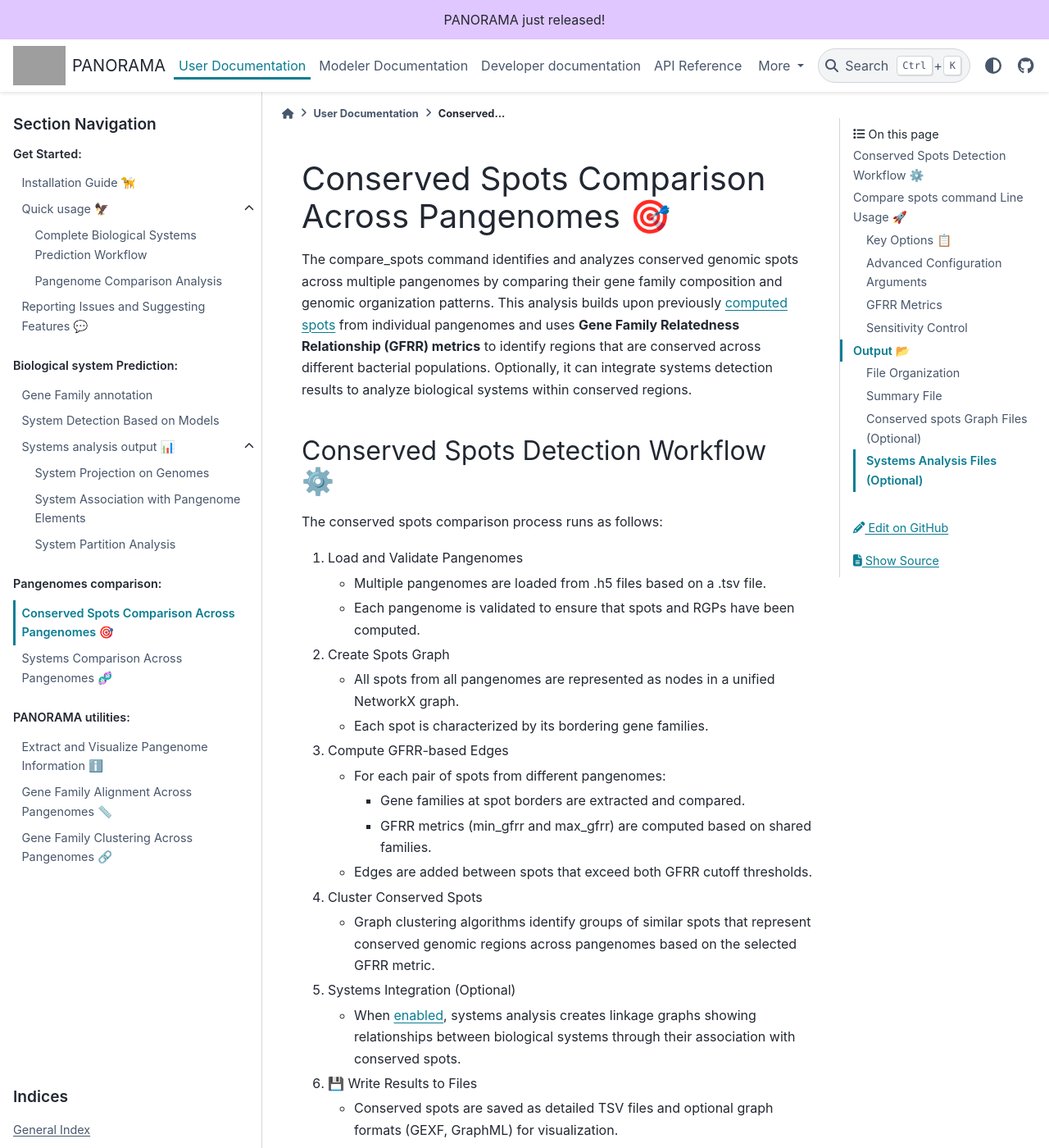
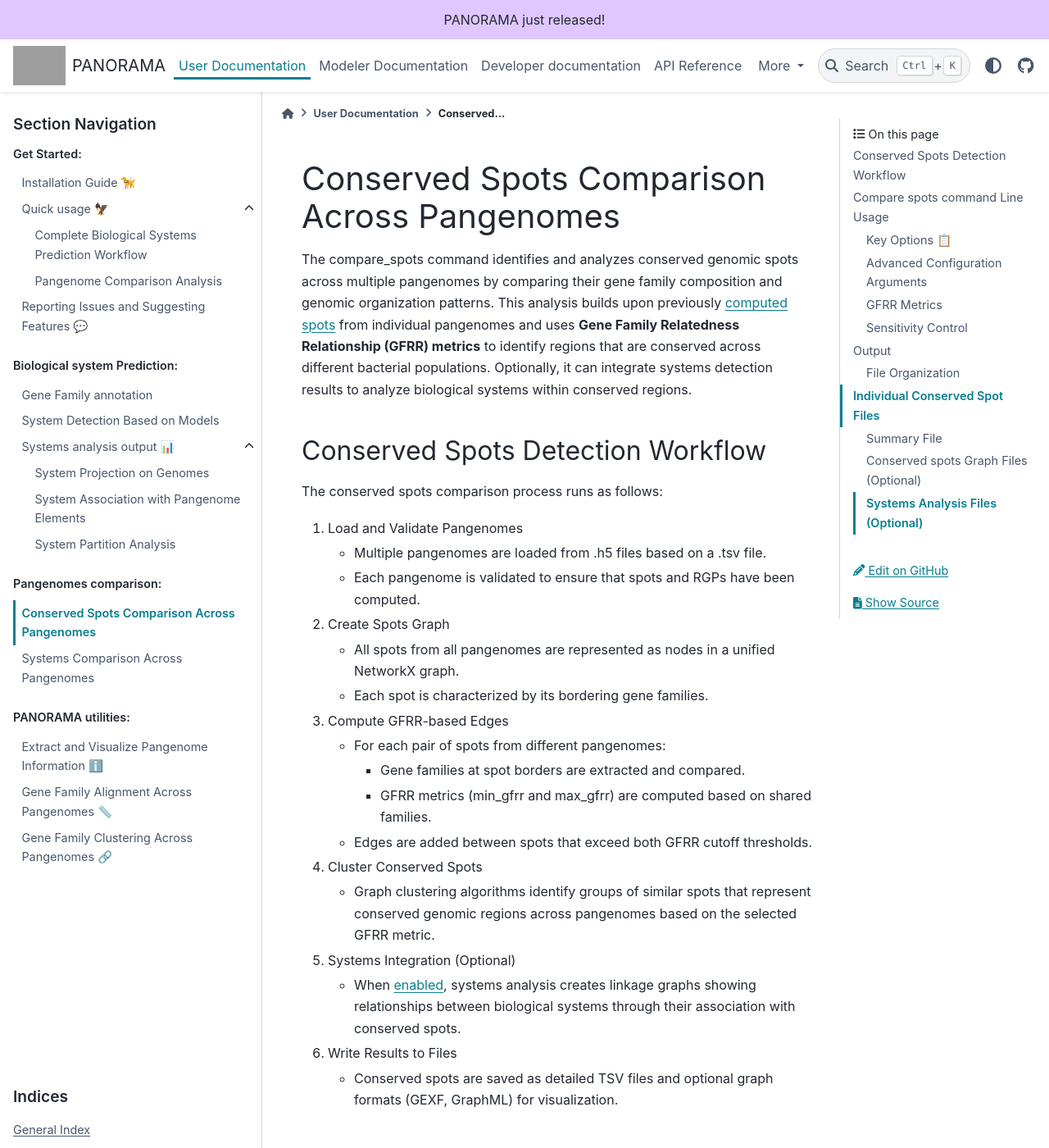
Before and after one commit to labgem/PANORAMA, a Sphinx documentation site: the page built from docs/user/compare_spots.md, in a window 1280 px wide and 1400 px high. Shown: the whole window at 82% size. Built offline with Sphinx 7.4.7 and the PyData theme 0.15.4, drawn with Linux system fonts in a browser that asks for light colours; the version number could not be read and is left out; some of the changed text lies outside the part shown; grey boxes are pictures that could not be loaded.

Commit message:
Reformat compare_spots and compare_systems documentation by simplifying headers, removing emojis, and ensuring consistency across sections.

````diff
--- a/docs/user/compare_spots.md
+++ b/docs/user/compare_spots.md
@@ -1,4 +1,4 @@
-# Conserved Spots Comparison Across Pangenomes 🎯
+# Conserved Spots Comparison Across Pangenomes
 
 The compare_spots command identifies and analyzes conserved genomic spots across multiple pangenomes by comparing their
 gene family composition and genomic organization patterns.
@@ -8,7 +8,7 @@
 across different bacterial populations. Optionally, it can integrate systems detection results to analyze biological
 systems within conserved regions.
 
-## Conserved Spots Detection Workflow ⚙️
+## Conserved Spots Detection Workflow
 
 The conserved spots comparison process runs as follows:
 
@@ -30,10 +30,10 @@
     - When [enabled](detection.md), systems analysis creates linkage graphs showing relationships between biological
       systems through their association with conserved spots.
 
-6. 💾 Write Results to Files
+6. Write Results to Files
     - Conserved spots are saved as detailed TSV files and optional graph formats (GEXF, GraphML) for visualization.
 
-## Compare spots command Line Usage 🚀
+## Compare spots command Line Usage
 
 Basic conserved spots comparison:
 
@@ -112,7 +112,7 @@
 | Moderate     | 0.6      | 0.7      | Balanced sensitivity and specificity  |
 | Permissive   | 0.4      | 0.5      | Detects distant conservation patterns |
 
-## Output 📂
+## Output
 
 PANORAMA generates multiple outputs: detailed spot information files, summary tables, and optional graph visualizations.
 
@@ -132,7 +132,7 @@
 └── systems_link_with_conserved_spots_mst.gexf (optional)
 ```
 
-##" Individual Conserved Spot Files
+## Individual Conserved Spot Files
 
 Each `conserved_spot_X.tsv` contains detailed RGP-level information:
 
````
Also changed, not shown: docs/user/compare_systems.md (+6 -6 lines), 1 other file.
